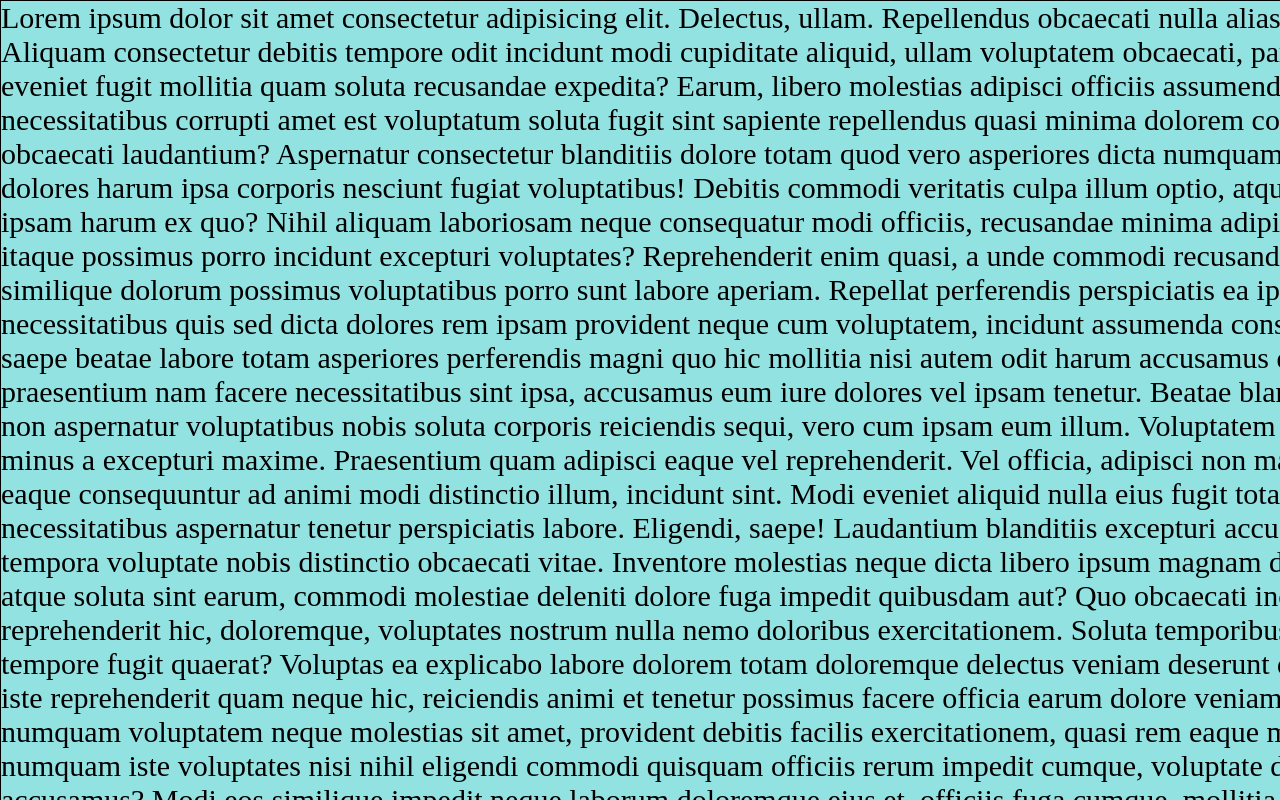
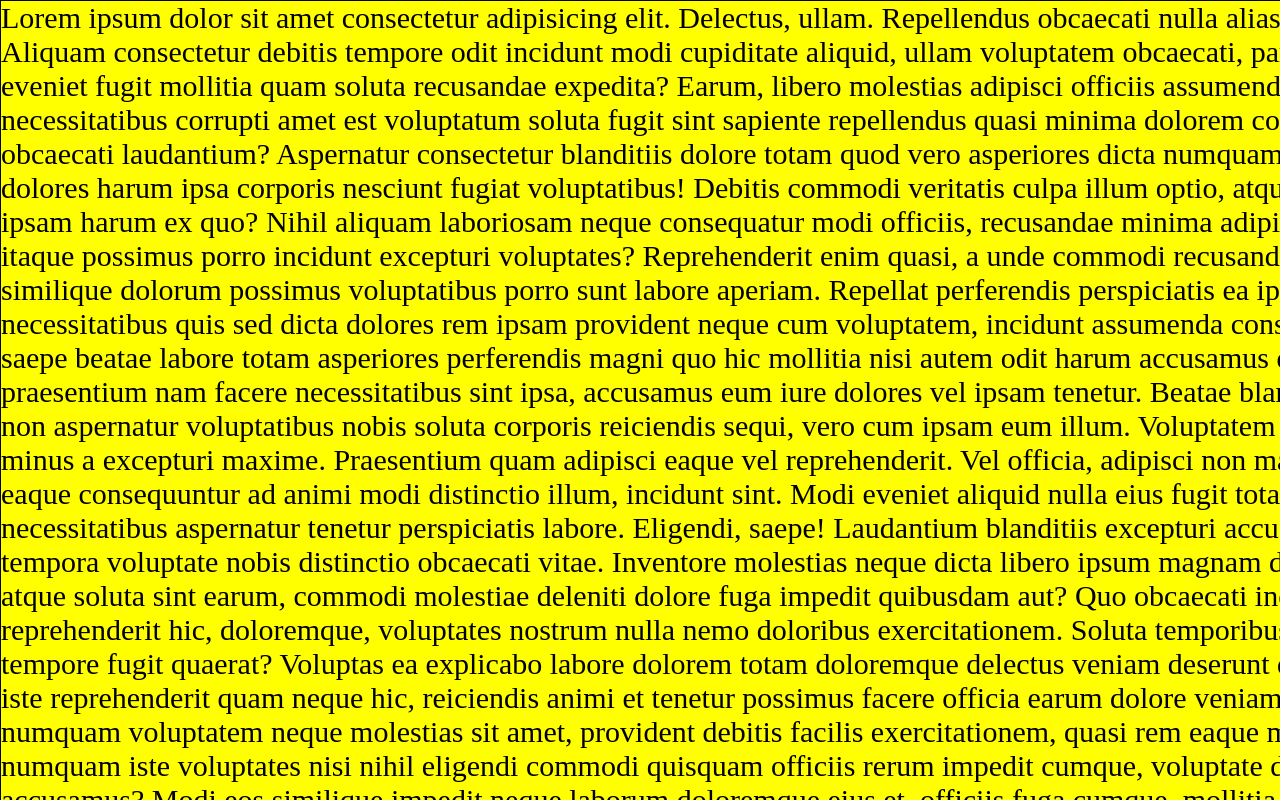
Before and after one commit to 77iu/cvP, a plain HTML site: page index.html in a window 1280 px wide. Shown: the top 800 px of the page. Drawn offline with Linux system fonts and the light colour scheme.

Commit message:
Update styless.css

```diff
--- a/styless.css
+++ b/styless.css
@@ -12,7 +12,7 @@ body{
 .cv{
     width: 100%;
     height: 100%;
-    background-color: rgb(147, 226, 226);
+    background-color: yellow;
     margin: auto;
     border:1px solid black ;
     overflow: hidden;
```
